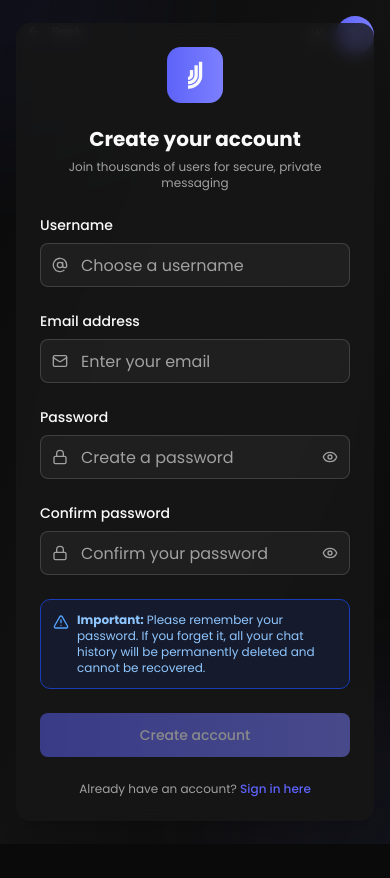
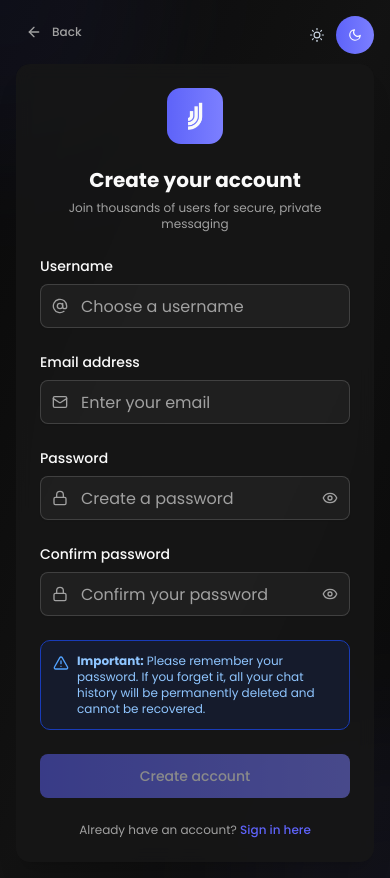
Before and after one commit to siddhantcvdi/Jibber, a React (Vite) app in the folder jibber-frontend/: page /signup in a window 390 px wide. Before the commit the page ends 844 px from the top, so only its background shows below. Built offline with nearby package versions, Linux system fonts and the light colour scheme.

Commit message:
fixed: signup mobile oveflow

```diff
--- a/jibber-frontend/src/pages/ForgotPassword.tsx
+++ b/jibber-frontend/src/pages/ForgotPassword.tsx
@@ -28,7 +28,7 @@ const ForgotPassword = () => {
 
   if (isSubmitted) {
     return (
-      <div className="min-h-screen flex items-center justify-center p-4 bg-gradient-to-br from-background via-muted/30 to-background relative overflow-hidden poppins-regular">
+      <div className="min-h-screen flex items-center justify-center p-4 pt-16 sm:pt-4 bg-gradient-to-br from-background via-muted/30 to-background relative overflow-hidden poppins-regular">
         {/* Background decorative elements */}
         <div className="absolute -top-40 -left-40 w-80 h-80 bg-[#5e63f9]/10 rounded-full blur-3xl opacity-60"></div>
         <div className="absolute -bottom-40 -right-40 w-80 h-80 bg-[#7c7fff]/10 rounded-full blur-3xl opacity-60"></div>
@@ -100,7 +100,7 @@ const ForgotPassword = () => {
   }
 
   return (
-    <div className="min-h-screen flex items-center justify-center p-4 bg-gradient-to-br from-background via-muted/30 to-background relative overflow-hidden poppins-regular">
+    <div className="min-h-screen flex items-center justify-center p-4 pt-16 sm:pt-4 bg-gradient-to-br from-background via-muted/30 to-background relative overflow-hidden poppins-regular">
       {/* Background decorative elements */}
       <div className="absolute -top-40 -left-40 w-80 h-80 bg-[#5e63f9]/10 rounded-full blur-3xl opacity-60"></div>
       <div className="absolute -bottom-40 -right-40 w-80 h-80 bg-[#7c7fff]/10 rounded-full blur-3xl opacity-60"></div>
--- a/jibber-frontend/src/pages/Login.tsx
+++ b/jibber-frontend/src/pages/Login.tsx
@@ -28,7 +28,7 @@ const Login = () => {
   };
 
   return (
-    <div className="min-h-screen flex items-center justify-center p-4 bg-gradient-to-br from-background via-muted/30 to-background relative overflow-hidden font-[Poppins]">
+    <div className="min-h-screen flex items-center justify-center p-4 pt-16 sm:pt-4 bg-gradient-to-br from-background via-muted/30 to-background relative overflow-hidden font-[Poppins]">
       {/* Background decorative elements */}
       <div className="absolute -top-40 -left-40 w-80 h-80 bg-[#5e63f9]/10 rounded-full blur-3xl opacity-60"></div>
       <div className="absolute -bottom-40 -right-40 w-80 h-80 bg-[#7c7fff]/10 rounded-full blur-3xl opacity-60"></div>
--- a/jibber-frontend/src/pages/Signup.tsx
+++ b/jibber-frontend/src/pages/Signup.tsx
@@ -69,7 +69,7 @@ const Signup = () => {
   };
 
   return (
-    <div className="min-h-screen flex items-center justify-center p-4 bg-gradient-to-br from-background via-muted/30 to-background relative overflow-hidden font-[Poppins]">
+    <div className="min-h-screen flex items-center justify-center p-4 pt-16 sm:pt-4 bg-gradient-to-br from-background via-muted/30 to-background relative overflow-hidden font-[Poppins]">
       {/* Background decorative elements */}
       <div className="absolute -top-40 -left-40 w-80 h-80 bg-[#5e63f9]/10 rounded-full blur-3xl opacity-60"></div>
       <div className="absolute -bottom-40 -right-40 w-80 h-80 bg-[#7c7fff]/10 rounded-full blur-3xl opacity-60"></div>
```
